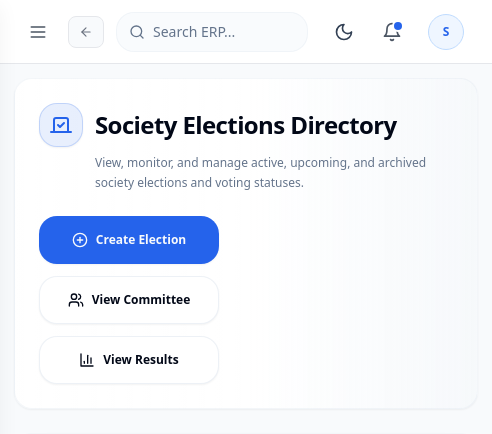
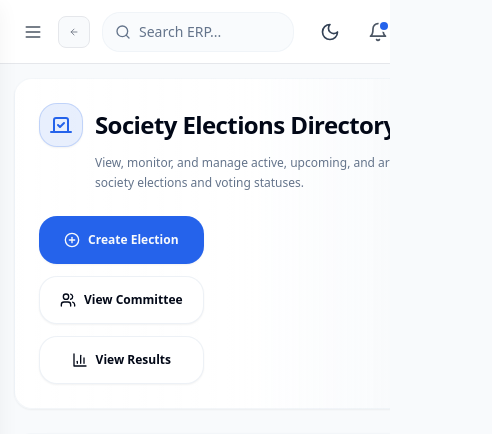
Before and after one commit to induspro19/nestsphere-erp, a React (Vite) app in the folder frontend/: page /#/elections/list in a window 390 px wide. Shown: the top 434 px of the page, 492 px wide, since content can reach past the window. Built offline with nearby package versions, Linux system fonts and the light colour scheme; no server answers; sample sign-in values are in the browser's storage.

Commit message:
fix: enforce 100vw max-width and overflow-x hidden on root elements to prevent mobile side scrolling

```diff
--- a/frontend/src/components/shared/EnterprisePageHeader.tsx
+++ b/frontend/src/components/shared/EnterprisePageHeader.tsx
@@ -50,7 +50,7 @@
                   <button
                     key={idx}
                     onClick={action.onClick}
-                    className={`h-12 min-w-[180px] px-6 rounded-xl text-xs font-semibold flex items-center justify-center gap-2 transition-all duration-200 shadow-sm hover:shadow-md hover:-translate-y-0.5 active:translate-y-0 whitespace-nowrap ${
+                    className={`h-12 min-w-0 w-full sm:w-auto px-5 rounded-xl text-xs font-semibold flex items-center justify-center gap-2 transition-all duration-200 shadow-sm hover:shadow-md hover:-translate-y-0.5 active:translate-y-0 whitespace-nowrap ${
                       isPrimary
                         ? 'bg-primary text-primary-foreground hover:bg-primary/90'
                         : 'bg-card text-foreground border border-border/60 hover:bg-accent/60 hover:border-primary/40'
--- a/frontend/src/styles/globals.css
+++ b/frontend/src/styles/globals.css
@@ -52,6 +52,21 @@
 
   * {
     border-color: hsl(var(--border));
+  }
+
+  html, body, #root {
+    width: 100%;
+    max-width: 100vw;
+    overflow-x: hidden !important;
+    box-sizing: border-box;
+  }
+
+  *, *:before, *:after {
+    box-sizing: border-box;
+  }
+
+  img, video, iframe, canvas, svg {
+    max-width: 100%;
   }
 
   body {
```
